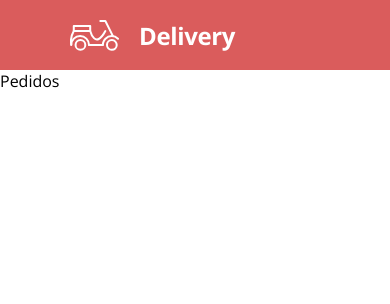
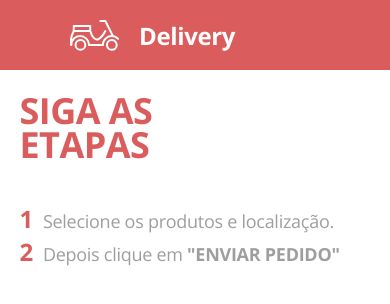
Before and after one commit to pedroholiveira1998/delivery, a React (Create React App) app in the folder front-web/: page /orders in a window 390 px wide. Shown: the top 304 px of the page. Built offline with nearby package versions, Linux system fonts and the light colour scheme.

Commit message:
add stepheader in orders page

```diff
--- /dev/null
+++ b/front-web/src/components/StepsHeader/StepsHeader.tsx
@@ -0,0 +1,29 @@
+import './styles.css';
+
+function StepsHeader() {
+    return (
+       <header className="orders-steps-container">
+           <div className="orders-steps-content">
+               <h1 className="steps-title">
+                   SIGA AS <br /> ETAPAS
+               </h1>
+               <ul className="steps-items">
+                   <li>
+                        <span className="steps-number">
+                            1
+                        </span>
+                        Selecione os produtos e localização.
+                   </li>
+                   <li>
+                        <span className="steps-number">
+                            2
+                        </span>
+                        Depois clique em <strong>"ENVIAR PEDIDO"</strong>
+                   </li>
+               </ul>
+           </div>
+       </header>
+    )
+}
+
+export default StepsHeader;
--- a/front-web/src/pages/Home/index.tsx
+++ b/front-web/src/pages/Home/index.tsx
@@ -10,10 +10,10 @@
             <div className="home-content">
                 <div className="home-actions">
                     <h1 className="home-title">
-                        Faça seu pedido <br/> que entregamos <br/> pra você!!!
+                        Faça seu pedido <br /> que entregamos <br /> pra você!!!
                     </h1>
                     <h3 className="home-subtitle">
-                        Escolha o seu pedido e em poucos minutos <br/> levaremoss na sua porta
+                        Escolha o seu pedido e em poucos minutos <br /> levaremoss na sua porta
                     </h3>
                     <Link className="home-btn-order" to={{pathname: "/orders"}}>
                         FAZER PEDIDO
--- a/front-web/src/pages/Orders/index.tsx
+++ b/front-web/src/pages/Orders/index.tsx
@@ -1,9 +1,10 @@
-import './styles.css'
+import './styles.css';
+import StepsHeader from './../../components/StepsHeader/StepsHeader'
 
 function Orders() {
     return (
-        <div>
-            Pedidos
+        <div className="orders-container">
+            <StepsHeader/>
         </div>
     )
 }
--- a/front-web/src/pages/Orders/styles.css
+++ b/front-web/src/pages/Orders/styles.css
@@ -0,0 +1,294 @@
+.orders-container {
+    background-color: var(--light-color);
+  }
+
+  .orders-container h3 {
+    margin: 0;
+  }
+
+  .orders-steps-container {
+    display: flex;
+    justify-content: center;
+    background-color: #FFF;
+    margin-bottom: 30px;
+  }
+
+  .orders-steps-content {
+    display: flex;
+    padding: 25px 0;
+    width: 70%;
+  }
+
+  .steps-title {
+    font-weight: bold;
+    font-size: 36px;
+    line-height: 34px;
+    letter-spacing: -0.015em;
+    color: var(--primary-color);
+    margin-right: 100px;
+  }
+
+  .steps-items {
+    list-style-type: none;
+  }
+
+  .steps-items li {
+    font-weight: normal;
+    font-size: 18px;
+    line-height: 25px;
+    letter-spacing: -0.015em;
+    color: var(--secondary-color);
+  }
+
+  .steps-items .steps-number {
+    font-size: 24px;
+    font-style: normal;
+    font-weight: bold;
+    line-height: 33px;
+    letter-spacing: -0.015em;
+    color: var(--primary-color);
+    margin-right: 10px;
+  }
+
+  .orders-list-container {
+    display: flex;
+    justify-content: center;
+  }
+
+  .orders-list-items {
+    width: 70%;
+    display: grid;
+    grid-template-columns: repeat(auto-fill, 235px);
+    grid-gap: 20px 15px;
+    justify-content: space-between;
+  }
+
+  .order-card-container {
+    background-color: #FFF;
+    box-shadow: 0px 4px 20px rgba(0, 0, 0, 0.25);
+    border-radius: 10px;
+    padding: 15px;
+    cursor: pointer;
+  }
+
+  .order-card-container.selected {
+    border: 4px solid #008E5B;
+    box-sizing: border-box;
+    box-shadow: 0px 4px 20px rgba(0, 0, 0, 0.25);
+    border-radius: 10px;
+  }
+
+  .order-card-container:hover {
+    transform: scale(1.01);
+  }
+
+  .order-card-title {
+    font-weight: bold;
+    font-size: 18px;
+    line-height: 25px;
+    letter-spacing: -0.015em;
+    color: var(--primary-color);
+    text-align: center;
+  }
+
+  .order-card-container.selected .order-card-title {
+    color: #008E5B;
+  }
+
+  .order-card-image {
+    border-radius: 10px;
+    margin-top: 15px;
+    margin-bottom: 15px;
+    width: 100%;
+  }
+
+  .order-card-price {
+    font-weight: bold;
+    font-size: 24px;
+    line-height: 33px;
+    letter-spacing: -0.015em;
+    color: var(--primary-color);
+    text-align: left;
+  }
+
+  .order-card-container.selected .order-card-price {
+    color: #008E5B;
+  }
+
+  .order-card-description {
+    border-top: 1px solid #E6E6E6;
+    margin-top: 15px;
+    padding-top: 15px;
+  }
+
+  .order-card-description h3 {
+    font-size: 16px;
+    line-height: 22px;
+    letter-spacing: -0.015em;
+    color: var(--secondary-color);
+  }
+
+  .order-card-description p {
+    font-weight: normal;
+    font-size: 14px;
+    line-height: 19px;
+    letter-spacing: -0.015em;
+
+    color: var(--secondary-color);
+  }
+
+  .order-location-container {
+    display: flex;
+    justify-content: center;
+  }
+
+  .order-location-content {
+    width: 70%;
+    margin: 30px 0 120px 0;
+    padding: 20px 0;
+    height: 400px;
+    background: #FFF;
+    box-shadow: 0px 4px 20px rgba(0, 0, 0, 0.25);
+    border-radius: 10px;
+  }
+
+  .filter-container {
+    display: flex;
+    justify-content: center;
+    margin-top: 20px;
+  }
+
+  .filter {
+    width: 80%;
+  }
+
+  .filter > div {
+    border-radius: 10px;
+    min-height: 60px;
+  }
+
+  .leaflet-container {
+    width: 100%;
+    height: 100%;
+    border-radius: 10px;
+    margin-top: 20px;
+    z-index: 0;
+  }
+
+  .order-location-title {
+    font-weight: bold;
+    font-size: 18px;
+    line-height: 25px;
+    text-align: center;
+    letter-spacing: -0.015em;
+    color: var(--secondary-color);
+  }
+
+  .order-summary-container {
+    display: flex;
+    justify-content: center;
+    margin-bottom: 30px;
+  }
+
+  .order-summary-content {
+    width: calc(70% - 40px);
+    display: flex;
+    justify-content: space-between;
+    background: #FFF;
+    box-shadow: 0px 4px 20px rgba(0, 0, 0, 0.25);
+    border-radius: 10px;
+    background-color: var(--primary-color);
+    color: #FFF;
+    padding: 20px;
+  }
+
+  .amount-selected-container {
+    font-weight: normal;
+    font-size: 11px;
+    line-height: 15px;
+    letter-spacing: -0.015em;
+    display: block;
+    margin-bottom: 10px;
+  }
+
+  .amount-selected {
+    font-weight: bold;
+    font-size: 16px;
+    line-height: 15px;
+    letter-spacing: -0.015em;
+    margin-right: 5px;
+  }
+
+  .order-summary-total {
+    font-weight: normal;
+    font-size: 14px;
+    line-height: 15px;
+    letter-spacing: -0.015em;
+    color: #FFF;
+    display: block;
+  }
+
+  .order-summary-price {
+    font-weight: bold;
+    font-size: 18px;
+    line-height: 19px;
+    letter-spacing: -0.015em;
+    color: #FFF;
+    margin-right: 5px;
+  }
+
+  .order-summary-make-order {
+    width: 220px;
+    height: 45px;
+    background: #FFF;
+    border-radius: 10px;
+    font-weight: bold;
+    font-size: 18px;
+    line-height: 25px;
+    text-align: center;
+    letter-spacing: -0.015em;
+    color: var(--primary-color);
+    border: 0;
+    cursor: pointer;
+  }
+
+  .order-summary-make-order:focus {
+    outline: none;
+  }
+
+  .order-summary-make-order:hover {
+    background-color: #fcf2f2;
+    transform: scale(1.01);
+  }
+
+  @media only screen and (max-width: 768px) {
+    .orders-steps-content {
+      display: flex;
+      flex-direction: column;
+      padding: 0;
+      width: 90%;
+    }
+
+    .steps-items {
+      padding: 0
+    }
+
+    .order-location-content {
+      width: 90%;
+    }
+
+    .order-location-container {
+      margin-bottom: 20px;
+    }
+
+    .order-summary-content {
+      width: 80%;
+      display: flex;
+      flex-direction: column;
+    }
+
+    .order-summary-make-order {
+      margin-top: 15px;
+      width: 100%;
+    }
+  }
```
Also changed, not shown: front-web/src/components/StepsHeader/styles.css (added).
